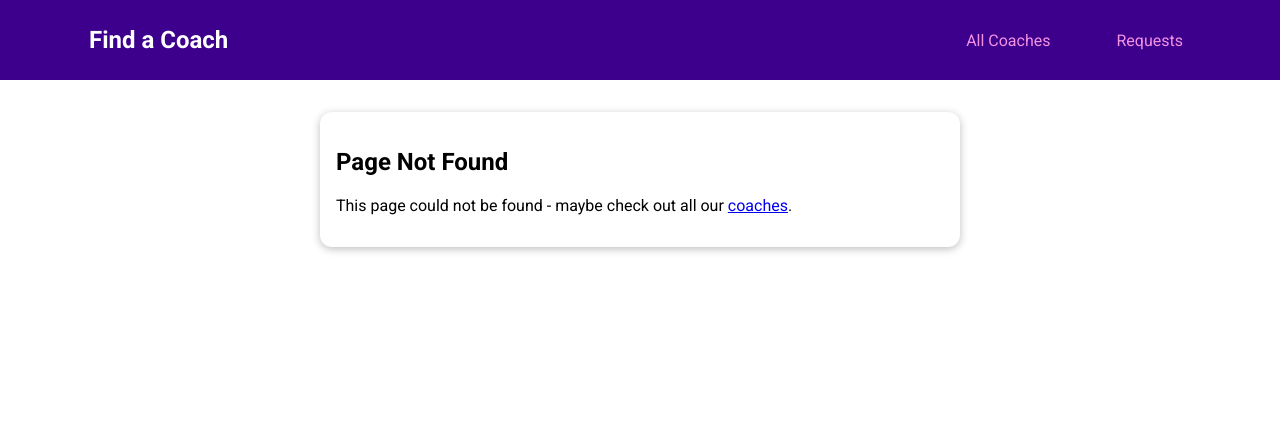
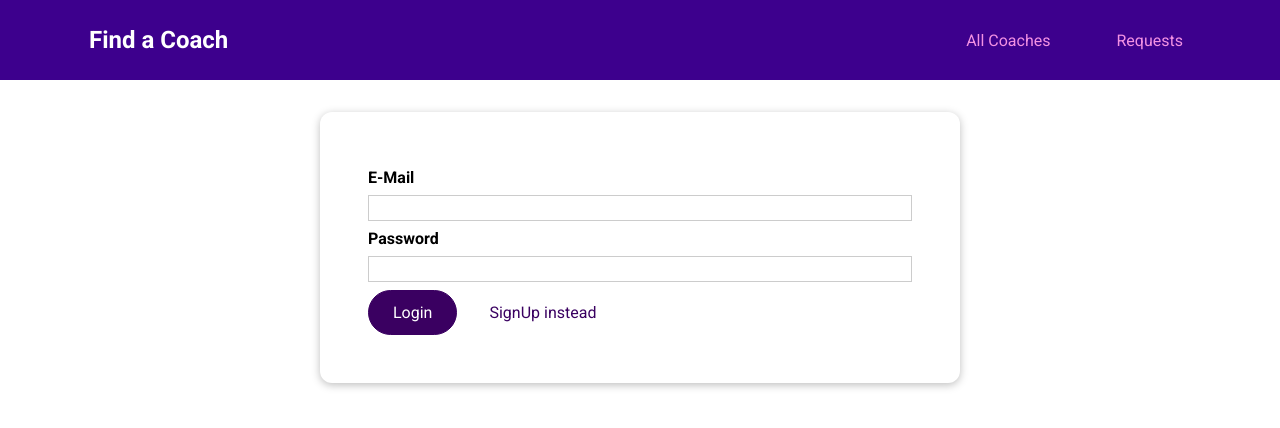
Before and after one commit to MrMic/Vue3JS_Section16, a Vue app: page /auth in a window 1280 px wide. Before the commit this address had no page. Shown: the top 428 px of the page. Built offline with nearby package versions, Linux system fonts and the light colour scheme.

Commit message:
(feat) Authentication Page (Basics)

```diff
--- /dev/null
+++ b/src/pages/auth/UserAuth.vue
@@ -0,0 +1,110 @@
+<template>
+  <base-card>
+    <form @submit.prevent="submitForm">
+      <div class="form-control">
+        <label for="email"> E-Mail</label>
+        <input id="email" v-model.trim="email" type="email">
+      </div>
+      <div class="form-control">
+        <label for="password"> Password</label>
+        <input id="password" v-model.trim="password" type="password">
+      </div>
+      <!--  _______________________________ ERROR _____________________________  -->
+      <p v-if="!formIsValid">
+        Please enter a valid email and password (must be at least 6 characters
+        long)>
+      </p>
+      <!-- ______________________________________________________________________ -->
+      <base-button>{{ submitButtonCaption }}</base-button>
+      <base-button type="button" mode="flat" @click="switchAuthMode">{{ switchModeButtonCaption }}</base-button>
+    </form>
+  </base-card>
+</template>
+
+<!-- ______________________________________________________________________ -->
+<script>
+export default {
+  data() {
+    return {
+      email: '',
+      password: '',
+      formIsValid: true,
+      mode: 'login'
+    };
+  },
+  computed: {
+    submitButtonCaption() {
+      if (this.mode === 'login') {
+        return 'Login';
+      } else {
+        return 'SignUp';
+      }
+    },
+    switchModeButtonCaption() {
+      if (this.mode === 'login') {
+        return 'SignUp instead';
+      } else {
+        return 'Login instead';
+      }
+    }
+  },
+  methods: {
+    submitForm() {
+      this.formIsValid = true;
+      if (
+        this.email === '' ||
+        !this.email.includes('@') ||
+        this.password.length < 6
+      ) {
+        this.formIsValid = false;
+        return;
+      }
+      this.$store.dispatch('login', {
+        email: this.email,
+        password: this.password
+      });
+    },
+    switchAuthMode() {
+      if (this.mode === 'login') {
+        this.mode = 'signup';
+      } else {
+        this.mode = 'login';
+      }
+    }
+  }
+};
+</script>
+
+<!-- ______________________________________________________________________ -->
+<style scoped>
+form {
+  margin: 1rem;
+  padding: 1rem;
+}
+
+.form-control {
+  margin: 0.5rem 0;
+}
+
+label {
+  font-weight: bold;
+  margin-bottom: 0.5rem;
+  display: block;
+}
+
+input,
+textarea {
+  display: block;
+  width: 100%;
+  font: inherit;
+  border: 1px solid #ccc;
+  padding: 0.15rem;
+}
+
+input:focus,
+textarea:focus {
+  border-color: #3d008d;
+  background-color: #faf6ff;
+  outline: none;
+}
+</style>
--- a/src/router.js
+++ b/src/router.js
@@ -5,6 +5,7 @@
 import CoachRegistration from './pages/coaches/CoachRegistration.vue';
 import ContactCoach from './pages/requests/ContactCoach.vue';
 import RequestsReceived from './pages/requests/RequestsReceived.vue';
+import UserAuth from './pages/auth/UserAuth.vue';
 import NotFound from './pages/NotFound.vue';
 
 // ______________________________________________________________________
@@ -21,6 +22,7 @@
     },
     { path: '/register', component: CoachRegistration },
     { path: '/requests', component: RequestsReceived },
+    { path: '/auth', component: UserAuth },
     { path: '/:notFound(.*)', component: NotFound }
   ]
 });
```
